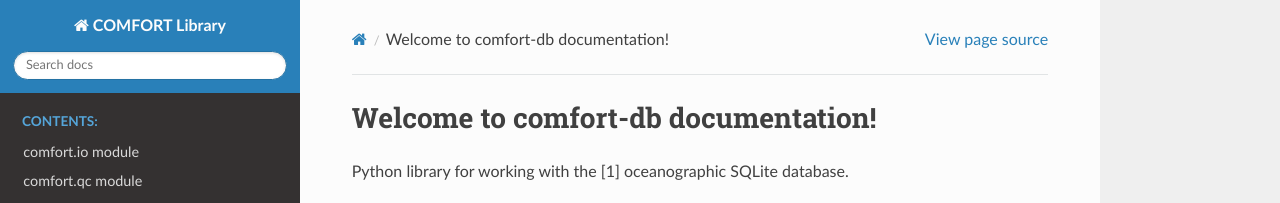
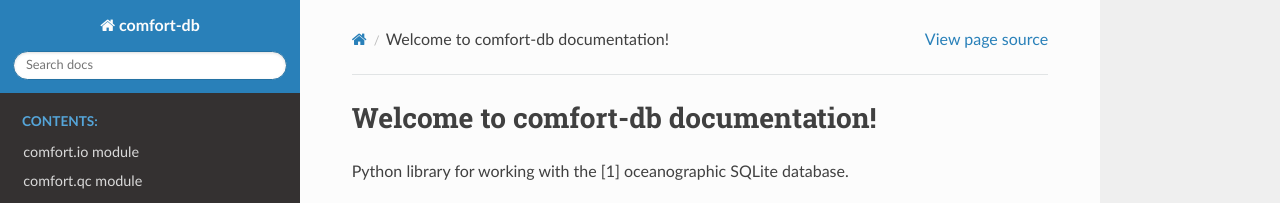
Before and after one commit to y-jenniges/comfort, a Sphinx documentation site: the page built from documentation/source/index.rst, in a window 1280 px wide. Shown: the top 203 px of the page. Built offline with Sphinx 7.4.7 and the Read the Docs theme 3.1.0, drawn with Linux system fonts in a browser that asks for light colours.

Commit message:
Renaming

```diff
--- a/documentation/source/conf.py
+++ b/documentation/source/conf.py
@@ -17,7 +17,7 @@ sys.path.insert(0, os.path.abspath('../../src'))
 
 # -- Project information -----------------------------------------------------
 
-project = 'COMFORT Library'
+project = 'comfort-db'
 copyright = '2026, Yvonne Jenniges'
 author = 'Yvonne Jenniges'
 
```
